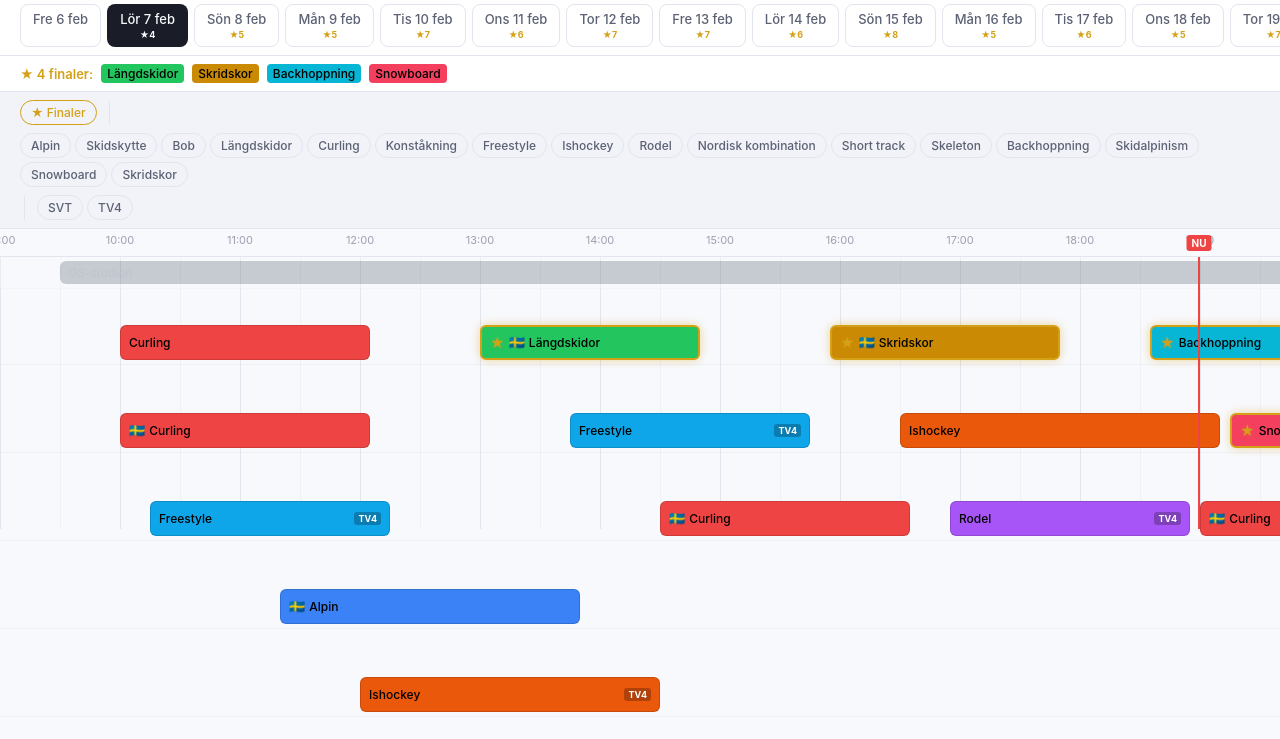
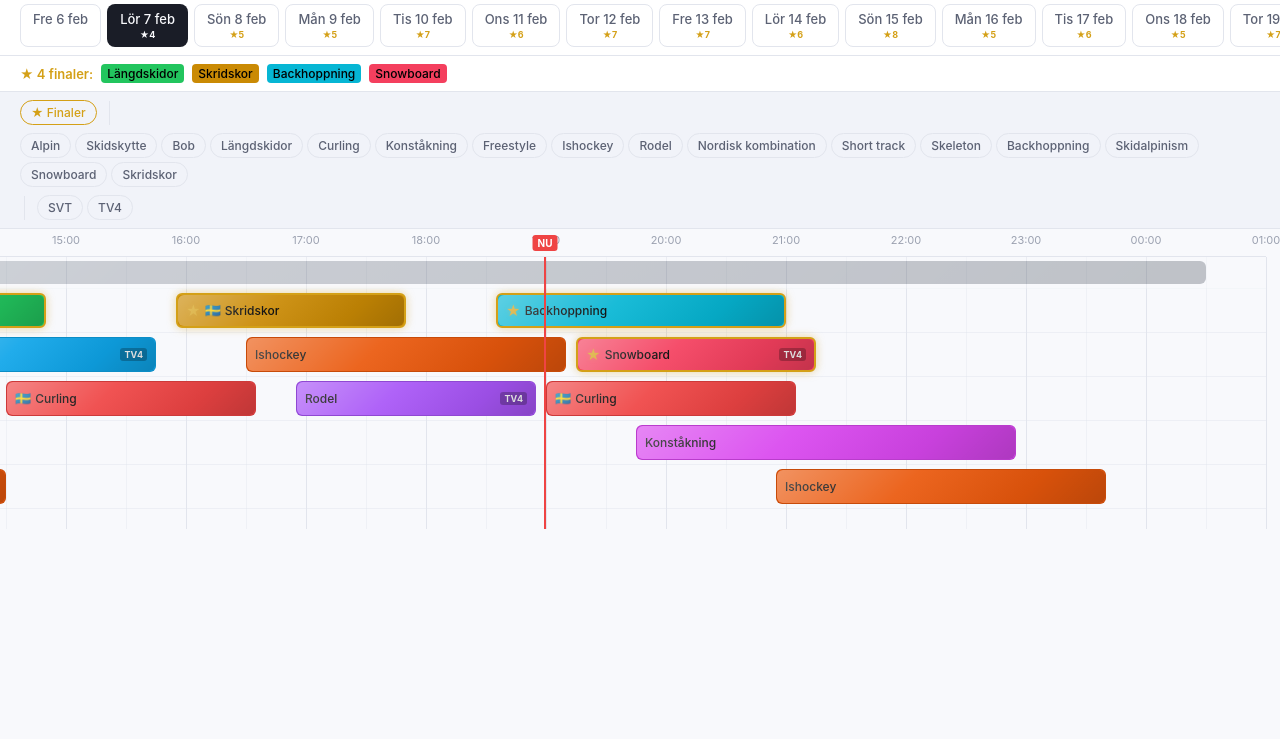
Before and after one commit to sjobergpo/os2026-schedule, a website built with Vite: page index.html in a window 1280 px wide. Shown: the part 61-800 px from the top of the page. Built offline with nearby package versions, Linux system fonts and the light colour scheme.

Commit message:
Fix vertical grid lines, add gradient effect, auto-scroll to now, Swedish flags from data
- Fix hour lines not extending to bottom of timeline
- Add subtle gradient overlay on event bars
- Auto-scroll timeline to current time on page load
- Move hasSweden to JSON data field instead of regex detection
- Add vite config and GitHub Pages deployment workflow

Co-Authored-By: Claude Opus 4.5 <noreply@anthropic.com>

```diff
--- a/src/styles/timeline.css
+++ b/src/styles/timeline.css
@@ -30,8 +30,8 @@
 .hour-line {
   position: absolute;
   top: 0;
-  bottom: 0;
   width: 1px;
+  height: 100%;
   background: var(--border-subtle);
   z-index: 1;
   pointer-events: none;
@@ -75,6 +75,22 @@
   transition: transform 0.15s ease, box-shadow 0.15s ease, opacity 0.2s ease;
   color: #000;
   border: 1px solid rgba(0, 0, 0, 0.15);
+}
+
+.event-bar::before {
+  content: '';
+  position: absolute;
+  inset: 0;
+  border-radius: inherit;
+  background: linear-gradient(
+    135deg,
+    rgba(255, 255, 255, 0.35) 0%,
+    rgba(255, 255, 255, 0.08) 40%,
+    rgba(0, 0, 0, 0.08) 75%,
+    rgba(0, 0, 0, 0.2) 100%
+  );
+  pointer-events: none;
+  z-index: 1;
 }
 
 .event-bar:hover, .event-bar:focus-visible {
--- a/src/ui/timeline.ts
+++ b/src/ui/timeline.ts
@@ -65,15 +65,6 @@ export function renderTimeline(day: DaySchedule, filters: ActiveFilters): void {
   body.className = 'timeline-body'
   body.style.width = `${totalWidth}px`
 
-  // Hour lines
-  for (let min = day.timeRangeStart; min <= day.timeRangeEnd; min += 30) {
-    const x = (min - day.timeRangeStart) * pxPerMinute
-    const line = document.createElement('div')
-    line.className = min % 60 === 0 ? 'hour-line' : 'hour-line half'
-    line.style.left = `${x}px`
-    body.appendChild(line)
-  }
-
   // Separate generals and regulars
   const generals = day.entries.filter(e => e.isGeneral)
   const regulars = day.entries.filter(e => !e.isGeneral)
@@ -97,14 +88,11 @@ export function renderTimeline(day: DaySchedule, filters: ActiveFilters): void {
   }
 
   // Regular lanes
-  const regularOffset = generalLaneCount * 32
   const maxRegularLane = regulars.length > 0 ? Math.max(...regulars.map(e => e.lane)) : generalLaneCount - 1
 
   for (let lane = generalLaneCount; lane <= maxRegularLane; lane++) {
     const row = document.createElement('div')
     row.className = 'lane-row'
-    row.style.position = 'relative'
-    row.style.top = `${regularOffset + (lane - generalLaneCount) * 44}px`
 
     const laneEntries = regulars.filter(e => e.lane === lane)
     for (const entry of laneEntries) {
@@ -114,8 +102,19 @@ export function renderTimeline(day: DaySchedule, filters: ActiveFilters): void {
     body.appendChild(row)
   }
 
-  const totalHeight = regularOffset + (maxRegularLane - generalLaneCount + 1) * 44 + 20
+  const regularLaneCount = maxRegularLane - generalLaneCount + 1
+  const totalHeight = generalLaneCount * 32 + regularLaneCount * 44 + 20
   body.style.height = `${totalHeight}px`
+
+  // Hour lines — created after totalHeight is known so they span full height
+  for (let min = day.timeRangeStart; min <= day.timeRangeEnd; min += 30) {
+    const x = (min - day.timeRangeStart) * pxPerMinute
+    const line = document.createElement('div')
+    line.className = min % 60 === 0 ? 'hour-line' : 'hour-line half'
+    line.style.left = `${x}px`
+    line.style.height = `${totalHeight}px`
+    body.appendChild(line)
+  }
 
   // NOW line
   const today = new Date().toISOString().slice(0, 10)
@@ -145,6 +144,17 @@ export function renderTimeline(day: DaySchedule, filters: ActiveFilters): void {
   }
 
   container.appendChild(body)
+
+  // Auto-scroll to current time
+  const wrapper = document.getElementById('timeline-wrapper')!
+  const scrollNow = new Date()
+  const scrollNowMin = scrollNow.getHours() * 60 + scrollNow.getMinutes()
+  if (day.date === today && scrollNowMin >= day.timeRangeStart && scrollNowMin <= day.timeRangeEnd) {
+    const nowX = (scrollNowMin - day.timeRangeStart) * pxPerMinute
+    wrapper.scrollLeft = Math.max(0, nowX - wrapper.clientWidth / 3)
+  } else {
+    wrapper.scrollLeft = 0
+  }
 
   // Update finals summary
   updateFinalsSummary(day, filters)
```
